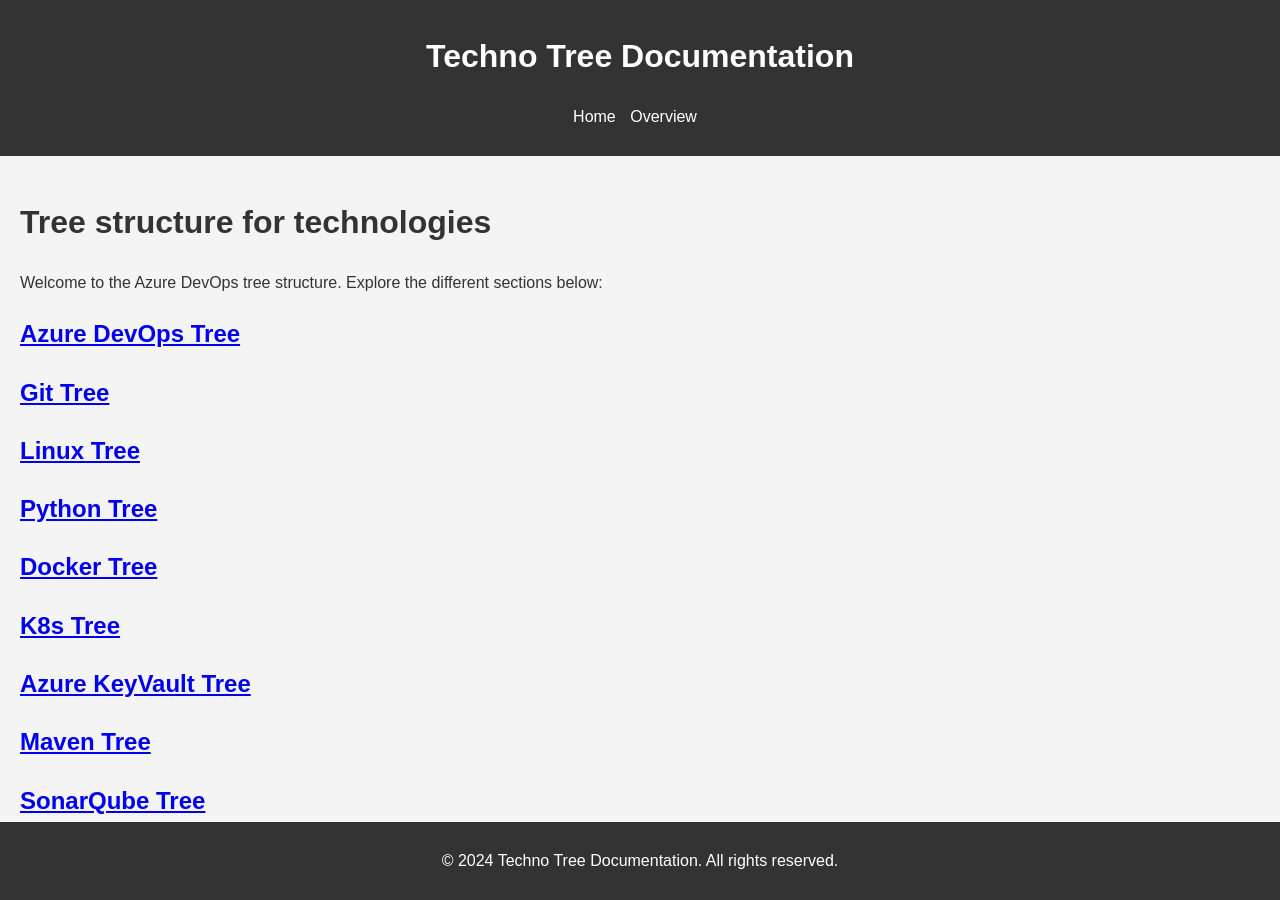
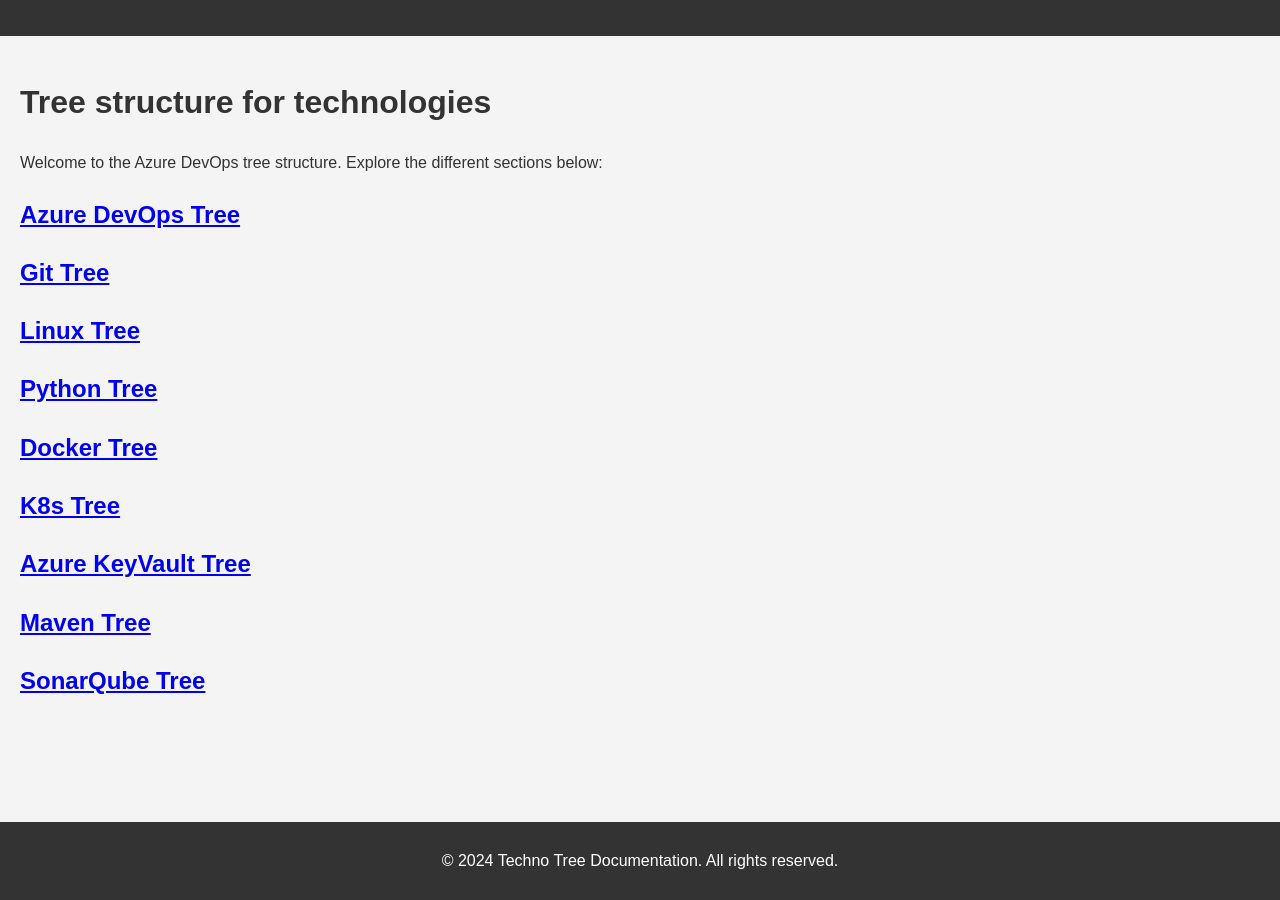
Before and after one commit to ourmansan270/technotree.github.io, a Jekyll site: the page built from index.md, in a window 1280 px wide. Built offline with Jekyll 4.4.1, drawn with Linux system fonts in a browser that asks for light colours.

Commit message:
update git with html,

```diff
--- a/_layouts/default.html
+++ b/_layouts/default.html
@@ -8,11 +8,11 @@
 </head>
 <body>
   <header>
-    <h1><a href="{{ '/' | relative_url }}">{{ site.title }}</a></h1>
+    <!-- <h1><a href="{{ '/' | relative_url }}">{{ site.title }}</a></h1> -->
     <nav>
       <ul>
-        <li><a href="{{ '/' | relative_url }}">Home</a></li>
-        <li><a href="{{ '/index.md' | relative_url }}">Overview</a></li>
+        <!-- <li><a href="{{ '/' | relative_url }}">Home</a></li> -->
+        <!-- <li><a href="{{ '/index.md' | relative_url }}">Overview</a></li> -->
         <!-- <li><a href="{{ '/repos.md' | relative_url }}">Repos</a></li> -->
         <!-- <li><a href="{{ '/boards.md' | relative_url }}">Boards</a></li> -->
         <!-- <li><a href="{{ '/pipelines.md' | relative_url }}">Pipelines</a></li>
```
